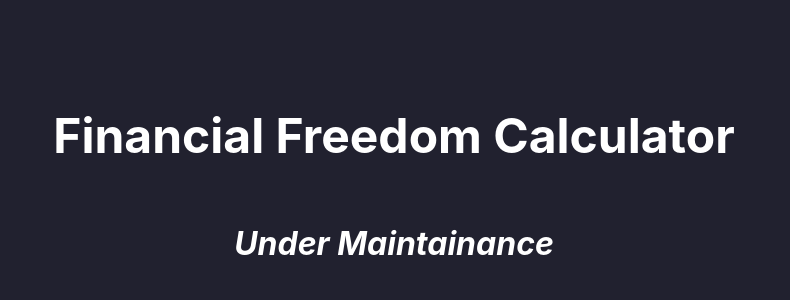
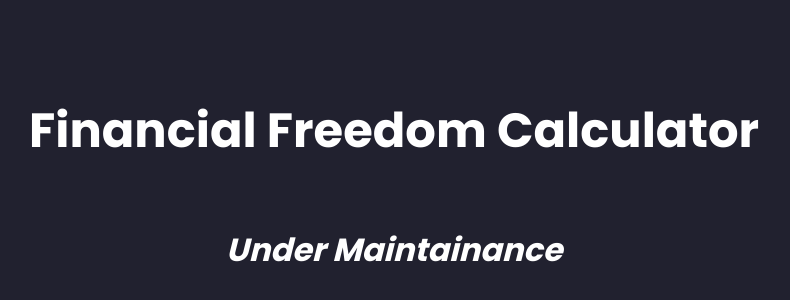
Before and after one commit to Creanick/freedomcalculator, a React (Create React App) app: page / in a window 1280 px wide. Shown: the part 218-518 px from the top of the page, without its empty margins (246-1036 px from the left). Built offline with nearby package versions, Linux system fonts and the light colour scheme.

Commit message:
poppins font added

```diff
--- a/public/index.html
+++ b/public/index.html
@@ -13,6 +13,9 @@
       user's mobile device or desktop. See https://developers.google.com/web/fundamentals/web-app-manifest/
     -->
   <link rel="manifest" href="%PUBLIC_URL%/manifest.json" />
+  <link rel="preconnect" href="https://fonts.googleapis.com">
+  <link rel="preconnect" href="https://fonts.gstatic.com" crossorigin>
+  <link href="https://fonts.googleapis.com/css2?family=Poppins:wght@300;400;500;600;700&display=swap" rel="stylesheet">
   <!--
       Notice the use of %PUBLIC_URL% in the tags above.
       It will be replaced with the URL of the `public` folder during the build.
--- a/src/index.css
+++ b/src/index.css
@@ -1,12 +1,12 @@
 body {
   margin: 0;
-  font-family: -apple-system, BlinkMacSystemFont, 'Segoe UI', 'Roboto', 'Oxygen',
-    'Ubuntu', 'Cantarell', 'Fira Sans', 'Droid Sans', 'Helvetica Neue',
-    sans-serif;
+  font-family: 'Poppins', sans-serif;
   -webkit-font-smoothing: antialiased;
   -moz-osx-font-smoothing: grayscale;
 }
-
+*{
+  font-family: 'Poppins', sans-serif;
+}
 code {
   font-family: source-code-pro, Menlo, Monaco, Consolas, 'Courier New',
     monospace;
```
